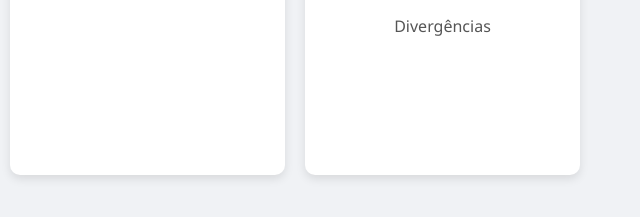
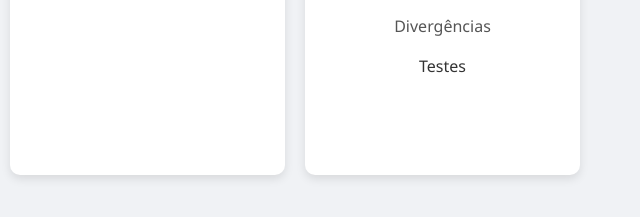
Before and after one commit to solarmoveiseeletros/menupowerbi, a plain HTML site: page index.html in a window 1280 px wide. Shown: the part 297-514 px from the top of the page, 640-1280 px from the left. Drawn offline with Linux system fonts and the light colour scheme.

Commit message:
secount commit

```diff
--- a/index.html
+++ b/index.html
@@ -121,6 +121,7 @@
       <h2>Auditoria</h2>
       <a href="#" target="_blank">Check List</a>
       <a href="#" target="_blank">Divergências</a>
+      <p>Testes</p>
     </div>
   </div>
 </body>
```
